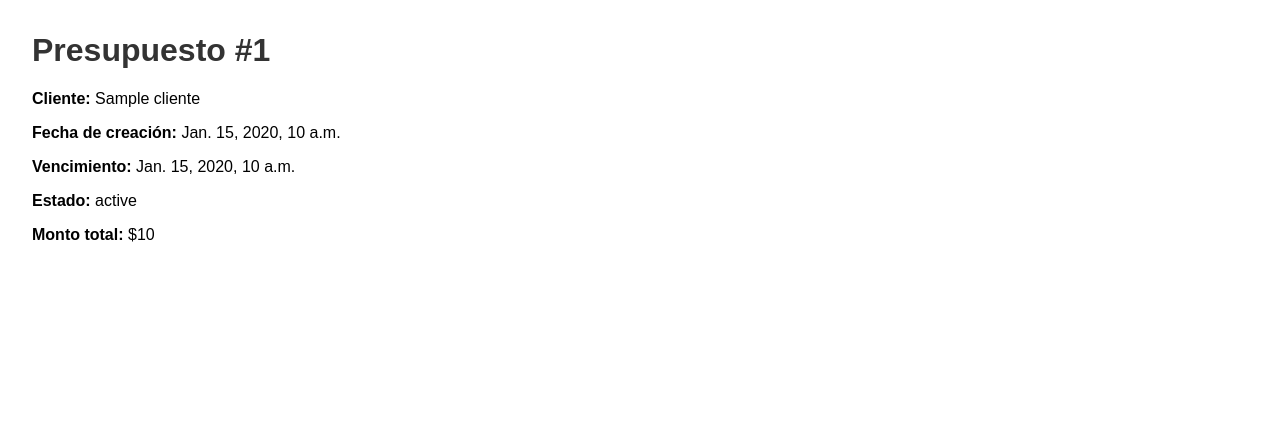
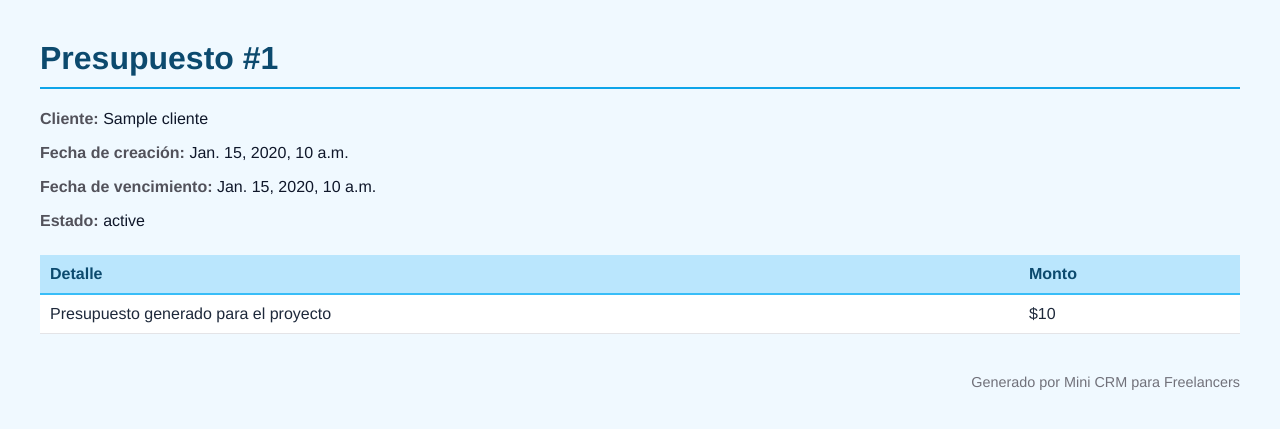
Before and after one commit to MatiasRojas-ay/mini-crm, a Django app: template backend/presupuestos/templates/presupuestos/presupuesto_pdf.html in a window 1280 px wide. Shown: the top 429 px of the page. Run offline with Django 3.2, Linux system fonts and the light colour scheme; the template is opened without the code that fills it: most values are stand-ins (such as "Sample title", 1, 10 or a date in 2020).

Commit message:
READ.me actualizado, pdf mas estetico

```diff
--- a/backend/mini_crm/settings.py
+++ b/backend/mini_crm/settings.py
@@ -9,6 +9,10 @@ https://docs.djangoproject.com/en/5.1/topics/settings/
 For the full list of settings and their values, see
 https://docs.djangoproject.com/en/5.1/ref/settings/
 """
+import os
+from dotenv import load_dotenv
+
+load_dotenv()
 
 from pathlib import Path
 from django.templatetags.static import static
@@ -23,7 +27,7 @@ BASE_DIR = Path(__file__).resolve().parent.parent
 # See https://docs.djangoproject.com/en/5.1/howto/deployment/checklist/
 
 # SECURITY WARNING: keep the secret key used in production secret!
-SECRET_KEY = 'django-insecure-+)23+31uln!$jyy!00f+h!0%t-63_jg3#nrrmozzd8kc=c@(@*'
+SECRET_KEY = os.getenv("SECRET_KEY", "django-insecure-clave-por-defecto-para-dev")
 
 # SECURITY WARNING: don't run with debug turned on in production!
 DEBUG = True
--- a/backend/presupuestos/templates/presupuestos/presupuesto_pdf.html
+++ b/backend/presupuestos/templates/presupuestos/presupuesto_pdf.html
@@ -4,18 +4,94 @@
     <meta charset="UTF-8">
     <title>Presupuesto #{{ presupuesto.id }}</title>
     <style>
-        body { font-family: sans-serif; margin: 2em; }
-        h1 { color: #333; }
-        table { width: 100%; margin-top: 1em; border-collapse: collapse; }
-        td, th { padding: 0.5em; border: 1px solid #ccc; }
+        body {
+            font-family: 'Helvetica', sans-serif;
+            color: #1e293b; /* base-900 */
+            background-color: #f0f9ff; /* primary-50 */
+            margin: 40px;
+        }
+
+        h1 {
+            color: #0c4a6e; /* primary-900 */
+            border-bottom: 2px solid #0ea5e9; /* primary-500 */
+            padding-bottom: 10px;
+        }
+
+        .section {
+            margin-bottom: 25px;
+        }
+
+        .label {
+            color: #52525b; /* base-600 */
+            font-weight: bold;
+        }
+
+        .value {
+            color: #0f172a; /* base-950 */
+        }
+
+        .table-wrapper {
+            margin-top: 25px;
+        }
+
+        table {
+            width: 100%;
+            border-collapse: collapse;
+            background-color: #ffffff;
+        }
+
+        th {
+            background-color: #bae6fd; /* primary-200 */
+            color: #0c4a6e; /* primary-900 */
+            text-align: left;
+            padding: 10px;
+            border-bottom: 2px solid #38bdf8; /* primary-400 */
+        }
+
+        td {
+            padding: 10px;
+            border-bottom: 1px solid #e4e4e7; /* base-200 */
+        }
+
+        .footer {
+            margin-top: 40px;
+            text-align: right;
+            color: #71717a; /* base-500 */
+            font-size: 0.9em;
+        }
     </style>
 </head>
 <body>
+
     <h1>Presupuesto #{{ presupuesto.id }}</h1>
-    <p><strong>Cliente:</strong> {{ presupuesto.cliente.nombre }}</p>
-    <p><strong>Fecha de creación:</strong> {{ presupuesto.fecha_creacion }}</p>
-    <p><strong>Vencimiento:</strong> {{ presupuesto.fecha_vencimiento|default:"-" }}</p>
-    <p><strong>Estado:</strong> {{ presupuesto.get_estado_display }}</p>
-    <p><strong>Monto total:</strong> ${{ presupuesto.monto_total }}</p>
+
+    <div class="section">
+        <p><span class="label">Cliente:</span> <span class="value">{{ presupuesto.cliente.nombre }}</span></p>
+        <p><span class="label">Fecha de creación:</span> <span class="value">{{ presupuesto.fecha_creacion }}</span></p>
+        <p><span class="label">Fecha de vencimiento:</span> <span class="value">{{ presupuesto.fecha_vencimiento|default:"-" }}</span></p>
+        <p><span class="label">Estado:</span> <span class="value">{{ presupuesto.get_estado_display }}</span></p>
+    </div>
+
+    <div class="table-wrapper">
+        <table>
+            <thead>
+                <tr>
+                    <th>Detalle</th>
+                    <th>Monto</th>
+                </tr>
+            </thead>
+            <tbody>
+                <tr>
+                    <td>Presupuesto generado para el proyecto</td>
+                    <td>${{ presupuesto.monto_total }}</td>
+                </tr>
+            </tbody>
+        </table>
+    </div>
+
+    <div class="footer">
+        Generado por Mini CRM para Freelancers
+    </div>
+
 </body>
 </html>
```
Also changed, not shown: backend/datos_prueba.py (added, +90 -0 lines), backend/clientes/migrations/0001_initial.py (deleted), backend/clientes/migrations/__init__.py (deleted), backend/presupuestos/migrations/0001_initial.py (deleted), backend/presupuestos/migrations/0002_presupuesto_fecha_vencimiento.py (deleted), backend/presupuestos/migrations/__init__.py (deleted), backend/proyectos/migrations/0001_initial.py (deleted), backend/proyectos/migrations/0002_proyecto_presupuesto.py (deleted), backend/proyectos/migrations/0003_responsable_tarea_responsable.py (deleted), backend/proyectos/migrations/__init__.py (deleted).
